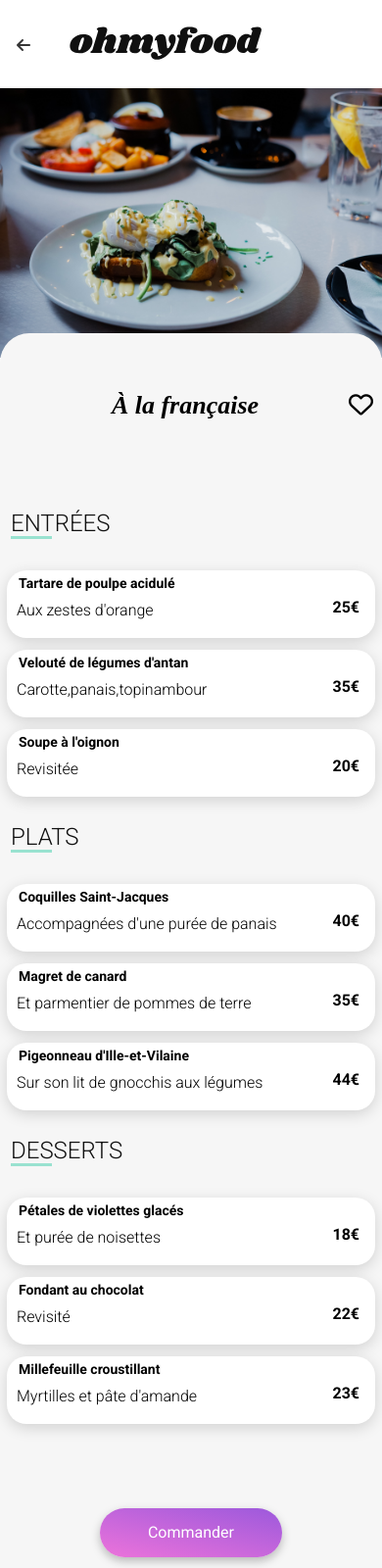
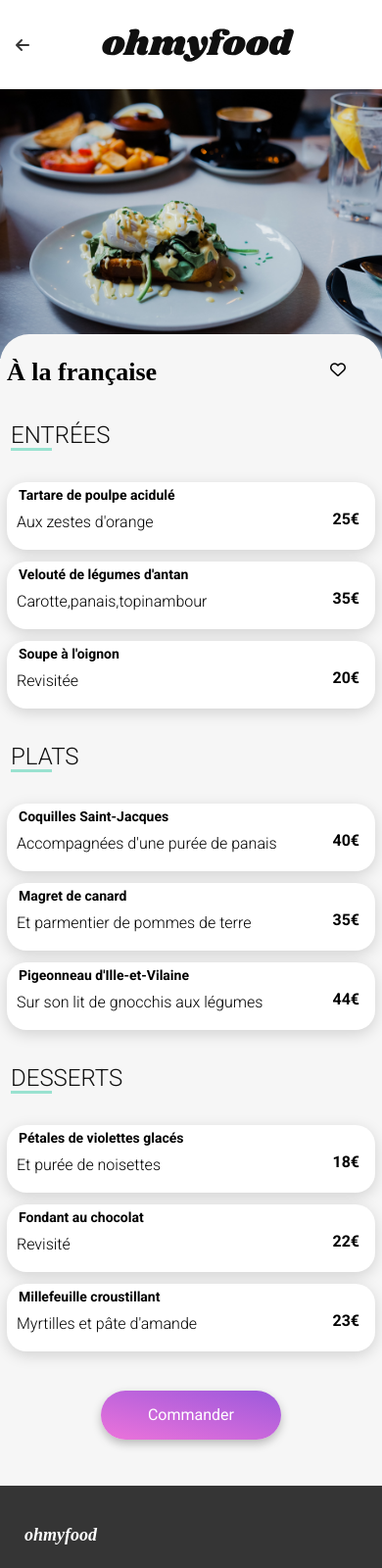
Before and after one commit to CHAW88/projet4, a website: page a-la-française.html in a window 390 px wide. Shown: the top 1600 px of the page at 98% size. Drawn offline with Linux system fonts and the light colour scheme; a web font is replaced by a local one.

Commit message:
work on mobile and desktop restaurant pages

```diff
--- a/a-la-française.html
+++ b/a-la-française.html
@@ -15,26 +15,21 @@
 </head>
 
 <body>
-    <header class="header">
-        <a href="index.html" class="back-link">
+    <header>
+        <a href="index.html">
             <i class="fa-solid fa-arrow-left"></i>
         </a>
-        <figure class="logo-container">
-            <img class="title" src="images/logo/ohmyfood@2x.svg" alt="ohmyfood">
-        </figure>
+        <img src="images/logo/ohmyfood@2x.svg" alt="ohmyfood">
+        <div></div>
     </header>
     <img class="img-card" src="images/restaurants/toa-heftiba-DQKerTsQwi0-unsplash.jpg" alt="">
     <section class="image-section">
         <div class="title-menu">
             <h1> À la française</h1>
-            <div class="heart__icon-menu">
-                <span>
             <i class="fa-regular fa-heart coeur-vide"></i>
-                    <i class="fa-solid fa-heart coeur-plein"></i>
-                </span>
-            </div>
         </div>
         <div class="anim">
+            <div>
                 <h2>ENTRÉES</h2>
                 <article>
                     <div class="plats">
@@ -72,6 +67,8 @@
                         </div>
                     </div>
                 </article>
+            </div>
+            <div>
                 <h2>PLATS</h2>
                 <article>
                     <div class="plats">
@@ -110,6 +107,8 @@
                         </div>
                     </div>
                 </article>
+            </div>
+            <div>
                 <h2>DESSERTS</h2>
                 <article>
                     <div class="plats">
@@ -152,6 +151,8 @@
                     </div>
                 </article>
             </div>
+
+        </div>
         <div class="button-centre2">
             <a href="" class="button"> Commander</a>
         </div>
--- a/styles/sass/_common.scss
+++ b/styles/sass/_common.scss
@@ -44,8 +44,8 @@ body {
     color: var(--White);
     border: none;
     font-family: "Roboto";
-    padding-right: 13%;
-    padding-left: 13%;
+    padding-right: 48px;
+    padding-left: 48px;
 
     &:hover {
         background: linear-gradient(to top, #B88AF0, #FFA7E3);
--- a/styles/sass/index.scss
+++ b/styles/sass/index.scss
@@ -9,6 +9,7 @@
     z-index: 9999;
     pointer-events: none;
     animation: loder 1s linear 1s forwards;
+    top: 0;
 
     .loader-icon {
         vertical-align: middle;
--- a/styles/sass/restaurants.scss
+++ b/styles/sass/restaurants.scss
@@ -1,28 +1,24 @@
 @import "common";
 
-.header {
+header {
     display: flex;
     align-items: center;
     justify-content: space-between;
-    padding: 14px 89px 13px 17px;
+    padding: 14px 16px;
     height: 63px;
 
 
-    .back-link {
+    a {
         display: flex;
         align-items: center;
         text-decoration: none;
         color: var(--Grey);
     }
 
-    .logo-container {
-        flex-grow: 1;
-        text-align: center;
+    img {
+        justify-self: center;
     }
 
-    .title {
-        margin: 0;
-    }
 
 }
 
@@ -54,58 +50,39 @@
     .title-menu {
         display: flex;
         align-items: center;
-        padding: 15px;
+        padding-top: 17px;
+        justify-content: space-between;
+        @media (min-width: $tablette_size){
+            justify-content:center;
+            align-items: center;
+            gap: 24px;
+        }
 
         h1 {
-            flex: 1;
-            text-align: center;
+
             font-size: 26px;
-            font-style: italic;
             font-family: "Shrikhand";
-            padding-top: 15px;
-        }
-
-        .heart__icon-menu {
-            position: relative;
-            display: flex;
-            justify-content: center;
-            align-items: center;
-            margin-right: 12px;
-            margin-bottom: 10px;
-            font-size: 25px;
-
-            .coeur-plein {
-                position: absolute;
-                opacity: 0;
-                background: linear-gradient(193.33deg, #9356dc -11.44%, #ff79da 123.93%);
-                -webkit-background-clip: text;
-                background-clip: text;
-                color: transparent;
-
-                &:hover {
-                    -webkit-background-clip: text;
-                    background-clip: text;
-                    opacity: 1;
-                    animation: fill 0.3s ease-in-out;
-                    transition-duration: 0.3s;
+            margin: 0;
+            @media (min-width: $tablette_size){
+                font-size: 28px;
             }
         }
 
-            .coeur-vide {
-                position: absolute;
-
-                &:hover {
-                    opacity: 0;
-
-                }
-
-            }
+        i {
+            height: 22px;
+            width: 22px;
+            margin-right: 24px;
         }
     }
 
 
     .anim {
         animation: fadein 4s ease-in;
+        display: flex;
+        flex-direction: column;
+        gap: 40px;
+
+        >div {
             display: flex;
             flex-direction: column;
             gap: 12px;
@@ -119,6 +96,7 @@
                 font-family: 'Roboto';
                 font-weight: 300;
                 margin-left: 4px;
+                margin-top: 0;
             }
 
             .plats {
@@ -201,18 +179,18 @@
 
 
             }
+        }
+
 
 
     }
 
     .button-centre2 {
         height: 50px;
-        margin-top: 46px;
-        padding-bottom: 11%;
+        margin-bottom: 40px;
         display: flex;
         justify-content: center;
         text-align: center;
-        gap: 40px;
     }
 }
 
```
Also changed, not shown: la-note-enchantee.html (+11 -11 lines), le-delice-des-sens.html (+11 -11 lines), palette-du-gout.html (+12 -10 lines), styles/css/index.css, styles/css/restaurants.css, 2 other files. Lines whose indentation alone changed are shown as unchanged.
